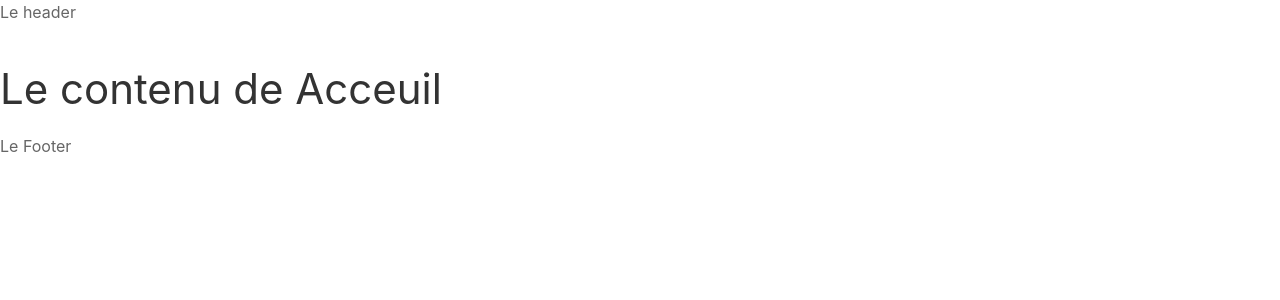
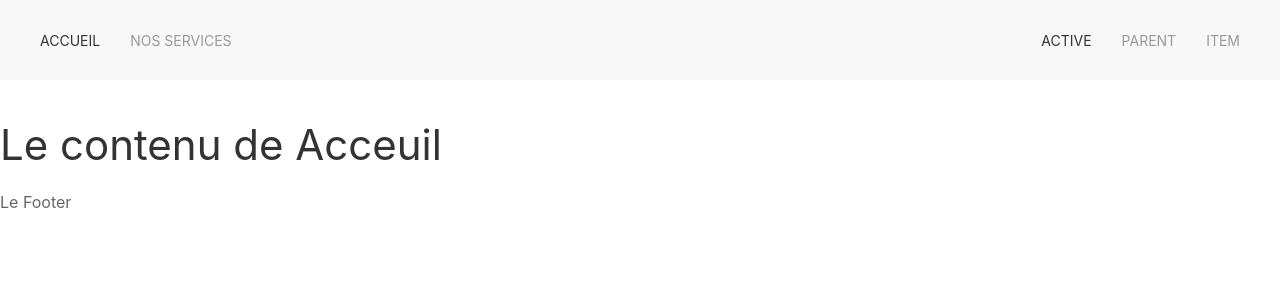
Before and after one commit to novatech025/site-web-novatech, a Django app: page / in a window 1280 px wide. Shown: the top 300 px of the page. Run offline with Django 5.2, Linux system fonts and the light colour scheme; some libraries are stand-ins or nearby versions.

Commit message:
Debut de header

```diff
--- a/Nova_tech/templates/Nova_tech/component/header.html
+++ b/Nova_tech/templates/Nova_tech/component/header.html
@@ -4,6 +4,39 @@
 <link rel="stylesheet" href="{% static 'Nova_tech/css/header.css' %}">
 
 <header>
-    <p>Le header</p>
+    <nav class="uk-navbar-container">
+        <div class="uk-container">
+            <div uk-navbar>
+
+                <div class="uk-navbar-left">
+
+                    <ul class="uk-navbar-nav">
+                        <li class="uk-active"><a href="#">Accueil</a></li>
+                        <li><a href="#">Nos services</a></li>
+                    </ul>
+
+                </div>
+
+                <div class="uk-navbar-right">
+
+                    <ul class="uk-navbar-nav">
+                        <li class="uk-active"><a href="#">Active</a></li>
+                        <li>
+                            <a href="#">Parent</a>
+                            <div class="uk-navbar-dropdown">
+                                <ul class="uk-nav uk-navbar-dropdown-nav">
+                                    <li class="uk-active"><a href="#">Active</a></li>
+                                    <li><a href="#">Item</a></li>
+                                    <li><a href="#">Item</a></li>
+                                </ul>
+                            </div>
+                        </li>
+                        <li><a href="#">Item</a></li>
+                    </ul>
+                </div>
+
+            </div>
+        </div>
+    </nav>
 
 </header>
--- a/Nova_tech/templates/base.html
+++ b/Nova_tech/templates/base.html
@@ -6,9 +6,10 @@
     <link rel="stylesheet" href="{% static 'Nova_tech/css/uikit.min.css' %}">
     <link rel="stylesheet" href="{% static 'Nova_tech/css/uikit.css' %}">
     <link rel="stylesheet" href="{% static 'Nova_tech/css/main.css' %}">
-    <script type="text/javascript" src="{% static 'Nova_tech/css/uikit-icons.min.js' %}"></script>
+    <script src="{% static 'Nova_tech/js/uikit.js' %}"></script>
 
-    <!--    <link rel="stylesheet" href="https://cdn.jsdelivr.net/npm/uikit@3.19.2/dist/css/uikit.min.css" />-->
+    <script src="{% static 'Nova_tech/js/uikit-icons.min.js' %}"></script>
+
     <meta charset="UTF-8">
 
     <!-- Le tire de la page qui sera remplacé dans toutes les pages avec une valeur donnée explicitement ou provenant de la vue  -->
```
Also changed, not shown: db.sqlite3.
